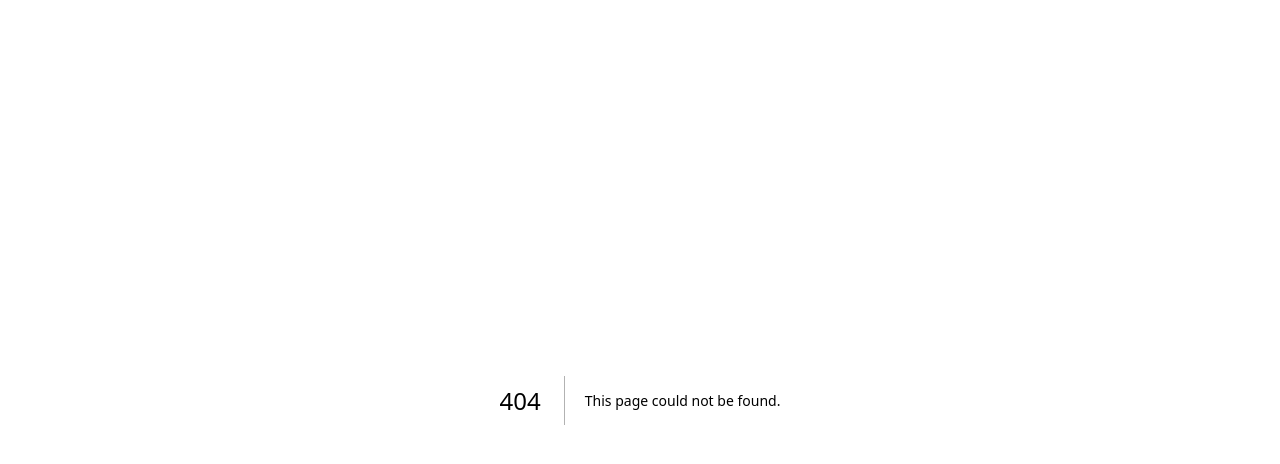
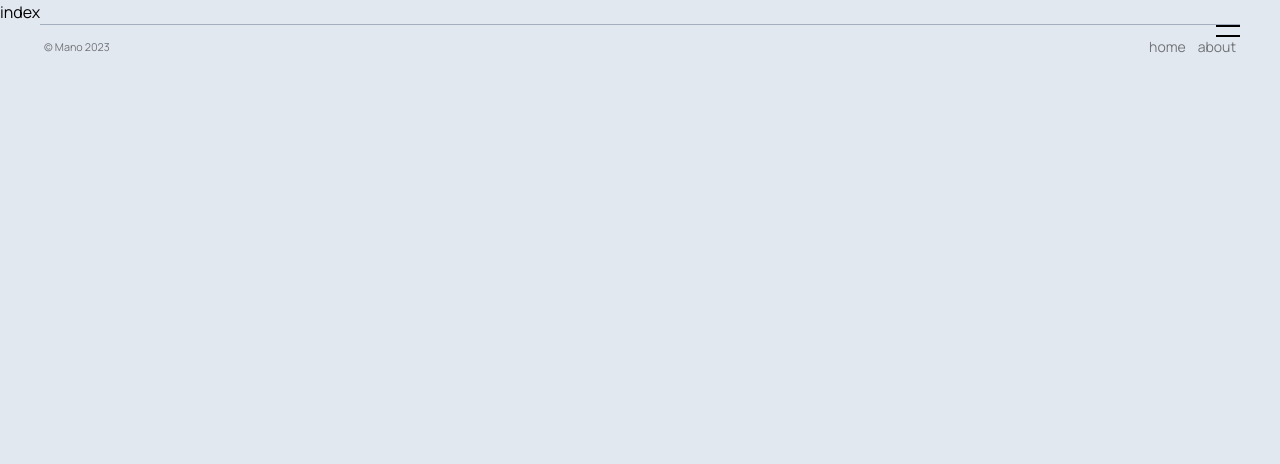
Before and after one commit to Mano-08/portfolio, a Next.js app: page /about in a window 1280 px wide. Before the commit this address had no page. Shown: the top 464 px of the page. Built offline with nearby package versions, Linux system fonts and the light colour scheme.

Commit message:
remove scroll on nav-active

```diff
--- a/components/HomePage.tsx
+++ b/components/HomePage.tsx
@@ -2,7 +2,7 @@ function HomePage() {
   return (
     <div
       id="home"
-      className="min-h-screen w-screen flex flex-col justify-center items-center"
+      className="h-screen w-screen flex flex-col justify-center items-center"
     >
       <p className="text-[6rem] md:text-[8rem]">Hello.</p>
       <p className="w-[90vw] md:w-[25rem] text-center opacity-80">
--- /dev/null
+++ b/components/Layout.tsx
@@ -0,0 +1,14 @@
+import Navbar from "./Navbar";
+import Footer from "./Footer";
+
+function Layout({ children }: { children: React.ReactNode }) {
+  return (
+    <>
+      <Navbar />
+      <div id="container">{children}</div>
+      <Footer />
+    </>
+  );
+}
+
+export default Layout;
--- a/components/Navbar.tsx
+++ b/components/Navbar.tsx
@@ -1,18 +1,13 @@
-import Image from "next/image";
 import Link from "next/link";
 import { useEffect, useState } from "react";
 
 function Navbar() {
   const [nav, setNav] = useState(false);
   useEffect(() => {
-    console.log(nav);
+    const ele = document.documentElement;
     nav
-      ? document.body.classList.add("overflow-hidden", "h-screen", "w-screen")
-      : document.body.classList.remove(
-          "overflow-hidden",
-          "h-screen",
-          "w-screen"
-        );
+      ? ele.classList.add("h-[100%]", "overflow-hidden")
+      : ele.classList.remove("h-[100%]", "overflow-hidden");
   }, [nav]);
   return (
     <nav className="fixed w-screen">
@@ -20,7 +15,7 @@ function Navbar() {
         onClick={() => {
           setNav((prev) => !prev);
         }}
-        className={`relative z-20 float-right flex flex-col justify-evenly h-6 md:h-[30px] w-10 items-center mx-3 md:mx-8 my-4`}
+        className={`h-6 md:h-[30px] w-10 relative z-20 float-right flex flex-col justify-evenly items-center mx-3 md:mx-8 my-4 cursor-pointer`}
       >
         <div
           className={`h-[0.05rem] md:h-[0.1rem] w-6 ease-in-out transition duration-500 origin-right ${
--- a/pages/_app.tsx
+++ b/pages/_app.tsx
@@ -1,4 +1,5 @@
 import type { AppProps } from "next/app";
+import Layout from "@/components/Layout";
 import "@/styles/globals.css";
 import Head from "next/head";
 
@@ -21,7 +22,10 @@ export default function App({ Component, pageProps }: AppProps) {
         <meta name="author" content="Mano" />
         <link rel="icon" href="/favicon.ico" />
       </Head>
-      <Component {...pageProps} />
+
+      <Layout>
+        <Component {...pageProps} />
+      </Layout>
     </>
   );
 }
--- a/pages/_document.tsx
+++ b/pages/_document.tsx
@@ -15,7 +15,7 @@ export default function Document() {
           rel="stylesheet"
         />
       </Head>
-      <body>
+      <body className="bg-slate-200">
         <Main />
         <NextScript />
       </body>
--- /dev/null
+++ b/pages/about/index.tsx
@@ -0,0 +1,5 @@
+function Page() {
+  return <div>index</div>;
+}
+
+export default Page;
--- a/pages/index.tsx
+++ b/pages/index.tsx
@@ -1,15 +1,12 @@
 import HomePage from "@/components/HomePage";
-import Navbar from "@/components/Navbar";
-import Footer from "@/components/Footer";
 import Experience from "@/components/Experience";
+import Layout from "@/components/Layout";
 
 export default function Home() {
   return (
-    <div className="bg-slate-200">
-      <Navbar />
+    <>
       <HomePage />
       <Experience />
-      <Footer />
-    </div>
+    </>
   );
 }
--- a/styles/globals.css
+++ b/styles/globals.css
@@ -14,7 +14,6 @@ body {
   overflow-x: hidden;
   user-select: none;
   font-family: "Manrope", sans-serif;
-  /* font-family: "Raleway", sans-serif; */
 }
 
 a {
```
Also changed, not shown: 1 other file (tests, documents, lock files or other folders).
